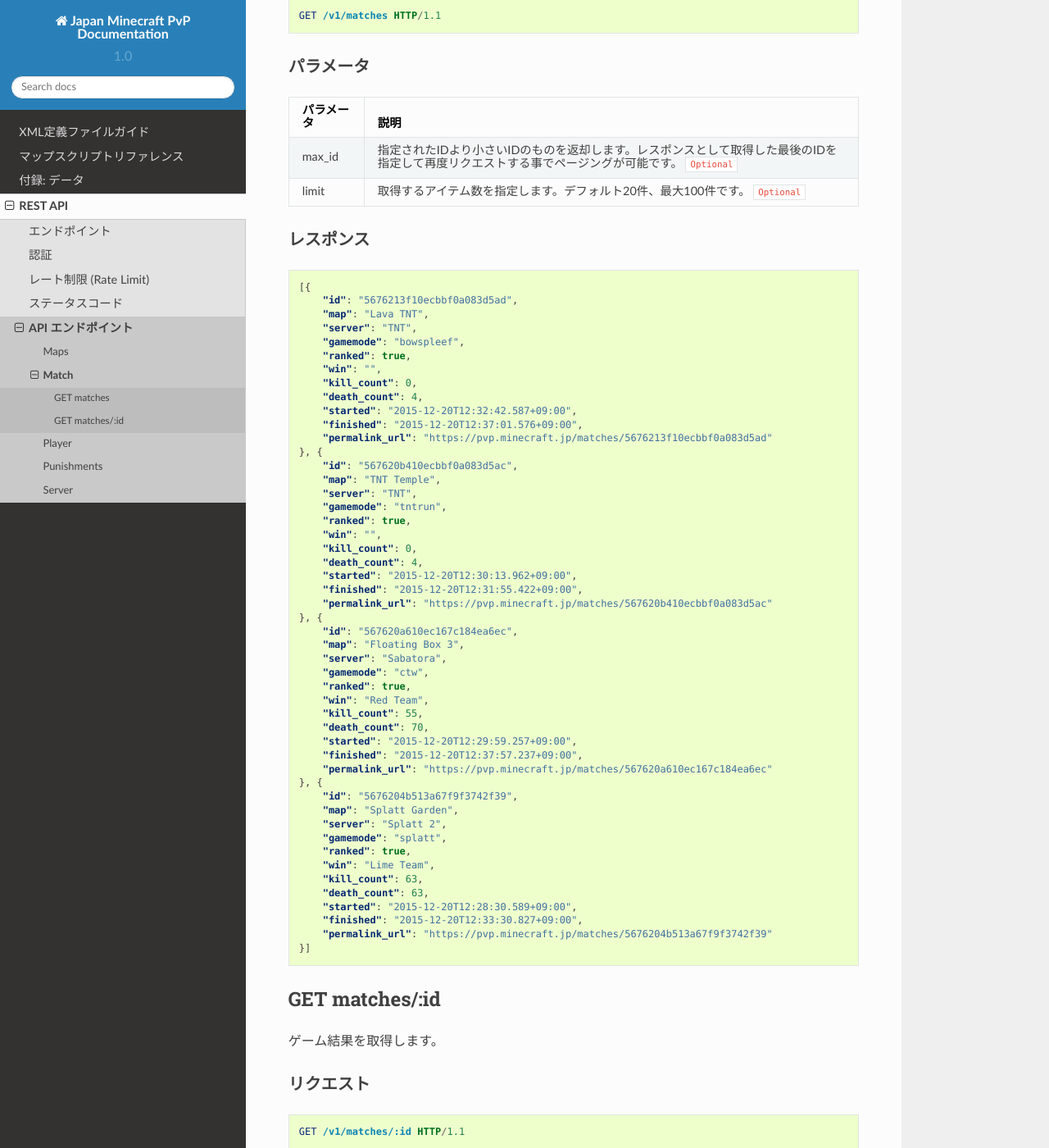
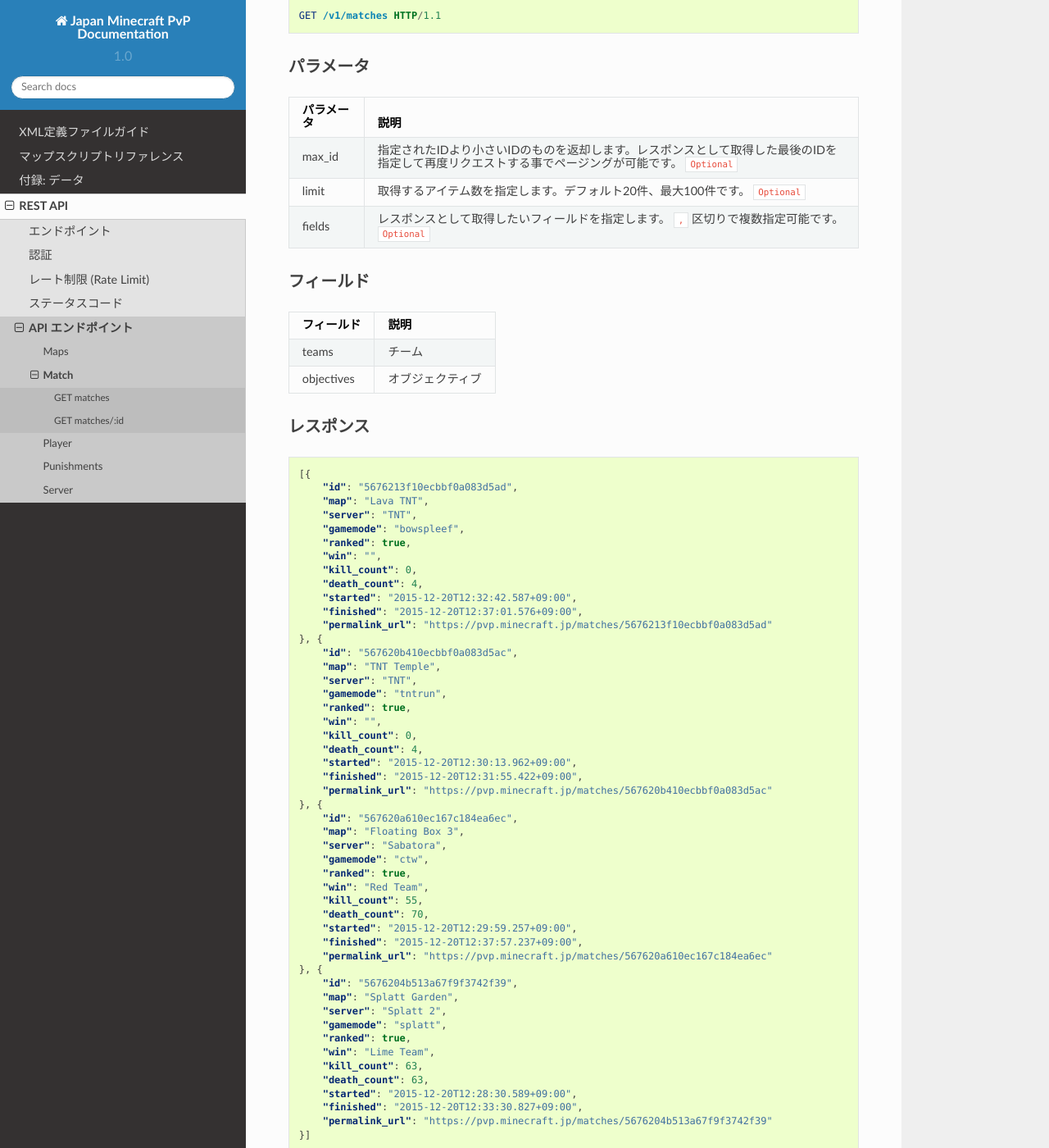
Before and after one commit to MinecraftJP/pvp-docs, a Sphinx documentation site: the page built from docs/rest/matches.rst, in a window 1280 px wide and 1400 px high, scrolled down 319 px. Shown: the whole window at 82% size. Built offline with Sphinx 7.4.7 and the Read the Docs theme 2.0.0, drawn with Linux system fonts in a browser that asks for light colours; some of the changed text lies outside the part shown.

Commit message:
Matchエンドポイントにfieldsパラメータを追加

```diff
--- a/docs/rest/matches.rst
+++ b/docs/rest/matches.rst
@@ -21,6 +21,16 @@ GET matches
 
    max_id, 指定されたIDより小さいIDのものを返却します。レスポンスとして取得した最後のIDを指定して再度リクエストする事でページングが可能です。 ``Optional``
    limit, 取得するアイテム数を指定します。デフォルト20件、最大100件です。 ``Optional``
+   fields, レスポンスとして取得したいフィールドを指定します。  |COMMA2| 区切りで複数指定可能です。 ``Optional``
+
+フィールド
+~~~~~~~~~~
+
+.. csv-table::
+   :header: フィールド, 説明
+
+   teams, チーム
+   objectives, オブジェクティブ
 
 レスポンス
 ~~~~~~~~~~
@@ -92,7 +102,19 @@ GET matches/:id
 パラメータ
 ~~~~~~~~~~
 
-なし
+.. csv-table::
+:header: パラメータ, 説明
+
+   fields, レスポンスとして取得したいフィールドを指定します。  |COMMA2| 区切りで複数指定可能です。 ``Optional``
+
+フィールド
+~~~~~~~~~~
+
+.. csv-table::
+   :header: フィールド, 説明
+
+   teams, チーム
+   objectives, オブジェクティブ
 
 レスポンス
 ~~~~~~~~~~
```
